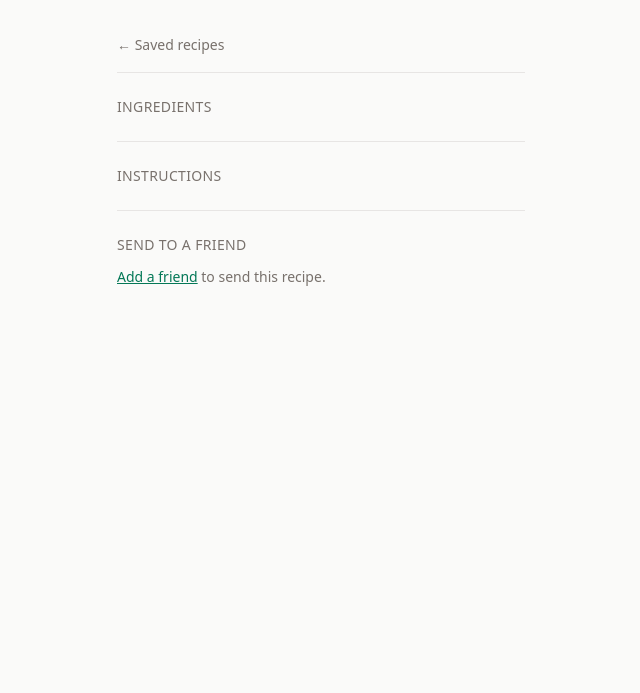
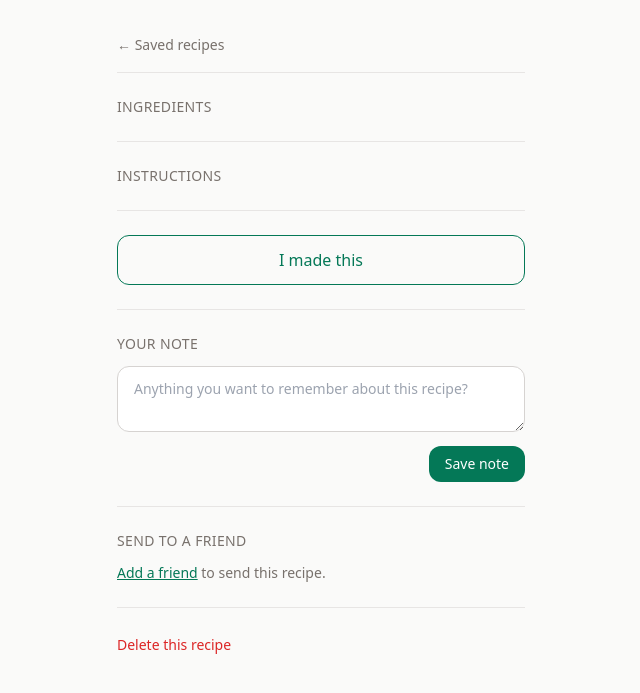
Before and after one commit to Nathanialc25/recipes_app, a Flask app: template templates/recipe.html in a window 1280 px wide. Shown: the top 693 px of the page, without its empty margins (319-959 px from the left). Run offline with Flask 3, Linux system fonts and the light colour scheme; the template is opened without the code that fills it, so the values that code supplies are empty; some libraries are stand-ins or nearby versions.

Commit message:
adding alot of edits for formatting, and ensuring the links and access to db work fine across the different routes

```diff
--- a/app.py
+++ b/app.py
@@ -4,6 +4,7 @@ from parse import parse_recipe_from_url
 from dotenv import load_dotenv
 from werkzeug.middleware.proxy_fix import ProxyFix
 from datetime import date, datetime, timezone
+import random
 
 
 import db
@@ -208,6 +209,51 @@ def recipe_detail(recipe_id):
     friends = db.get_friends_for(user["id"])
     return render_template("recipe.html", user=user, recipe=recipe, friends=friends)
 
+@app.route("/recipe/<int:recipe_id>/memory", methods=["POST"])
+def save_recipe_memory(recipe_id):
+    """Save or update the note on a recipe."""
+    user = session.get("user")
+    if not user:
+        return redirect(url_for("login"))
+
+    memory_text = request.form.get("memory", "").strip()
+    db.save_memory(recipe_id, user["id"], memory_text)
+    return redirect(url_for("recipe_detail", recipe_id=recipe_id))
+
+@app.route("/recipe/<int:recipe_id>/cooked", methods=["POST"])
+def mark_recipe_cooked(recipe_id):
+    """Mark a recipe as cooked (records the timestamp)."""
+    user = session.get("user")
+    if not user:
+        return redirect(url_for("login"))
+
+    db.mark_cooked(recipe_id, user["id"])
+    return redirect(url_for("recipe_detail", recipe_id=recipe_id))
+
+@app.route("/surprise")
+def surprise():
+    """Redirect to a random recipe from the user's cookbook."""
+    user = session.get("user")
+    if not user:
+        return redirect(url_for("login"))
+
+    recipes = db.get_recipes_for_user(user["id"])
+    if not recipes:
+        return redirect(url_for("convert"))
+
+    choice = random.choice(recipes)
+    return redirect(url_for("recipe_detail", recipe_id=choice["id"]))
+
+@app.route("/recipe/<int:recipe_id>/delete", methods=["POST"])
+def recipe_delete(recipe_id):
+    """Delete a recipe. Only the owner can do this."""
+    user = session.get("user")
+    if not user:
+        return redirect(url_for("login"))
+
+    db.delete_recipe(recipe_id, user["id"])
+    return redirect(url_for("saved"))
+
 @app.route("/friends")
 def friends():
     """Friend list + pending requests + add-friend form."""
--- a/parse.py
+++ b/parse.py
@@ -1,4 +1,5 @@
 import os
+import re
 
 from dotenv import load_dotenv
 load_dotenv()
@@ -157,7 +158,7 @@ PAGE TEXT:
             timeout=30,
         )
         resp.raise_for_status()
-    except requests.RequestException as e:
+    except Exception as e:
         print(f"Gemini request failed: {e}")
         return None
 
@@ -189,6 +190,30 @@ PAGE TEXT:
     }
 
 
+def format_duration(raw):
+    """Convert ISO 8601 durations (PT1H30M) to human text (1 hr 30 min)."""
+    if not raw:
+        return ""
+    if not isinstance(raw, str):
+        return str(raw)
+
+    match = re.match(r"^P(?:(\d+)D)?T(?:(\d+)H)?(?:(\d+)M)?(?:(\d+)S)?$", raw)
+    if not match:
+        return raw.strip()
+
+    days, hours, minutes, seconds = match.groups()
+    parts = []
+    if days:
+        parts.append(f"{int(days)} day{'s' if int(days) != 1 else ''}")
+    if hours:
+        parts.append(f"{int(hours)} hr")
+    if minutes:
+        parts.append(f"{int(minutes)} min")
+    if seconds and not parts:
+        parts.append(f"{int(seconds)} sec")
+
+    return " ".join(parts) if parts else ""
+
 def parse_recipe_from_url(url):
     """Main entry point. Returns a normalized recipe dict, or None."""
     html = fetch_html(url)
@@ -204,8 +229,8 @@ def parse_recipe_from_url(url):
             "ingredients": normalize_ingredients(r.get("recipeIngredient", [])),
             "instructions": normalize_instructions(r.get("recipeInstructions", [])),
             "servings": normalize_yield(r.get("recipeYield", "")),
-            "prep_time": r.get("prepTime", ""),
-            "cook_time": r.get("cookTime", ""),
+            "prep_time": format_duration(r.get("prepTime", "")),
+            "cook_time": format_duration(r.get("cookTime", "")),
             "image_url": extract_image(r.get("image", "")),
             "source_url": url,
         }
--- a/templates/login.html
+++ b/templates/login.html
@@ -6,7 +6,7 @@
 <div class="flex flex-col items-center justify-center min-h-[80vh]">
 
   <h1 class="text-4xl font-semibold tracking-tight mb-2">GoodEats</h1>
-  <p class="text-stone-500 mb-12">Your recipes, cleaned up.</p>
+  <p class="text-stone-500 mb-12">Keep the recipes worth making twice</p>
 
   <a href="{{ url_for('auth.login') }}"
      class="inline-flex items-center gap-3 bg-white border border-stone-300 px-6 py-3 rounded-xl font-medium text-stone-800 hover:border-stone-400 hover:shadow-sm transition">
--- a/templates/recipe.html
+++ b/templates/recipe.html
@@ -56,7 +56,42 @@
     {% endfor %}
   </ol>
 </div>
-
+<div class="border-t border-stone-200 pt-6 mt-6">
+  {% if recipe.last_cooked %}
+  <div class="flex items-center justify-between gap-3 bg-emerald-50 border border-emerald-200 rounded-xl px-4 py-3">
+    <div class="text-sm text-emerald-800">
+      <span class="font-medium">Last made</span> {{ recipe.last_cooked | timeago }}
+    </div>
+    <form method="POST" action="{{ url_for('mark_recipe_cooked', recipe_id=recipe.id) }}">
+      <button type="submit"
+              class="text-xs bg-emerald-700 text-white px-3 py-1.5 rounded-lg font-medium hover:bg-emerald-800 transition">
+        Made it again
+      </button>
+    </form>
+  </div>
+  {% else %}
+  <form method="POST" action="{{ url_for('mark_recipe_cooked', recipe_id=recipe.id) }}">
+    <button type="submit"
+            class="w-full border border-emerald-700 text-emerald-700 py-3 rounded-xl font-medium hover:bg-emerald-50 transition">
+      I made this
+    </button>
+  </form>
+  {% endif %}
+</div>
+<div class="border-t border-stone-200 pt-6 mt-6">
+  <h2 class="text-sm font-medium text-stone-500 uppercase tracking-wide mb-3">Your note</h2>
+  <form method="POST" action="{{ url_for('save_recipe_memory', recipe_id=recipe.id) }}">
+    <textarea name="memory" rows="2"
+              placeholder="Anything you want to remember about this recipe?"
+              class="w-full border border-stone-300 rounded-xl px-4 py-3 text-sm focus:outline-none focus:border-emerald-700 focus:ring-1 focus:ring-emerald-700">{{ recipe.memory or '' }}</textarea>
+    <div class="flex justify-end mt-2">
+      <button type="submit"
+              class="bg-emerald-700 text-white px-4 py-2 rounded-xl text-sm font-medium hover:bg-emerald-800 transition">
+        Save note
+      </button>
+    </div>
+  </form>
+</div>
 <div class="border-t border-stone-200 pt-6 mt-6">
   <h2 class="text-sm font-medium text-stone-500 uppercase tracking-wide mb-3">Send to a friend</h2>
   {% if friends %}
@@ -79,5 +114,14 @@
   </p>
   {% endif %}
 </div>
+<div class="border-t border-stone-200 pt-6 mt-6">
+  <form method="POST" action="{{ url_for('recipe_delete', recipe_id=recipe.id) }}"
+        onsubmit="return confirm('Delete this recipe? This cannot be undone.');">
+    <button type="submit"
+            class="text-sm text-red-600 hover:text-red-700">
+      Delete this recipe
+    </button>
+  </form>
+</div>
 
 {% endblock %}
```
Also changed, not shown: db.py (+50 -2 lines), templates/convert.html (+6 -5 lines), templates/home.html (+31 -14 lines), templates/saved.html (+13 -6 lines).
